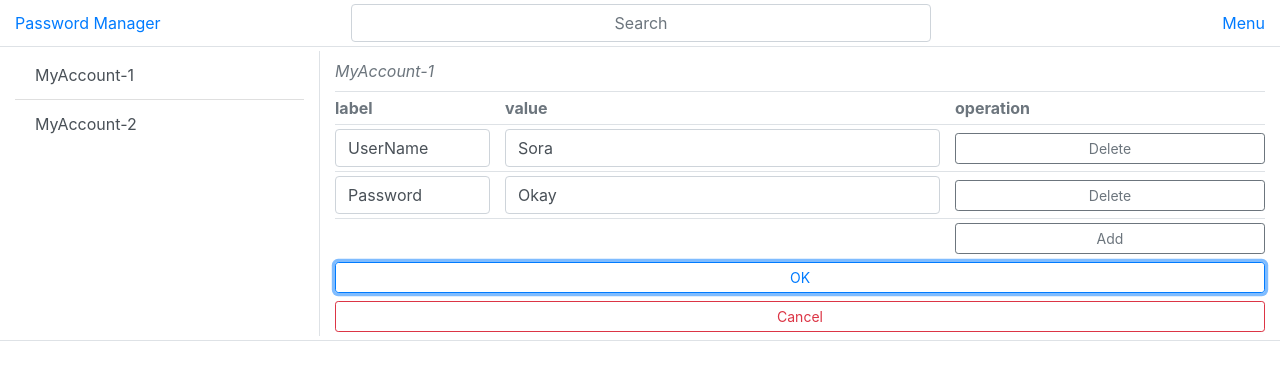
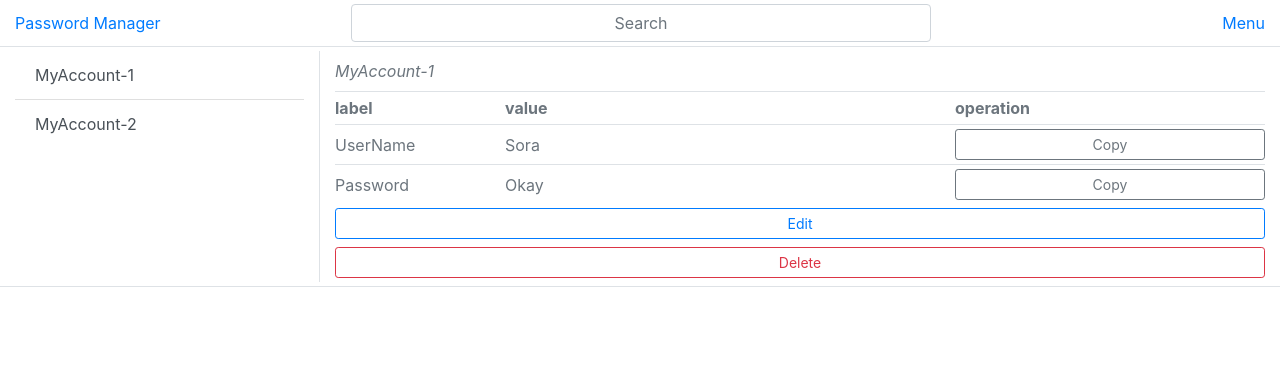
Before and after one commit to KuthorX/KeyBook, a React (Create React App) app: page / in a window 1280 px wide. Both pictures are taken after a click on the button "OK". Shown: the top 380 px of the page. Built offline with nearby package versions, Linux system fonts and the light colour scheme.

Commit message:
sketch EditDetail

```diff
--- a/src/App.js
+++ b/src/App.js
@@ -4,6 +4,7 @@ import Header from './Header';
 import Aside from './Aside';
 import Detail from './Detail';
 import EditDetail from './EditDetail';
+import { saveEditDetail } from './BackgroundTask';
 require('bootstrap');
 
 
@@ -42,9 +43,9 @@ function Content() {
       "name": data.name,
       "detailList": data.detailList.map(detail => {
         return {
-            "id": Math.random(),
-            "label": detail.label,
-            "value": detail.value,
+          "id": Math.random(),
+          "label": detail.label,
+          "value": detail.value,
         }
       })
     }
@@ -54,7 +55,8 @@ function Content() {
   //（虽然实际上不会影响到最终的 DOM 树，但还是很在意这一点，能不能只加载一次呢？）
   console.log(allData);
 
-  const [detailData, setDetailData] = useState(allData[0]);
+  const [savePreEditData, setSavePreEditData] = useState(JSON.parse(JSON.stringify(allData[0])));
+  const [detailData, setDetailData] = useState(JSON.parse(JSON.stringify(savePreEditData)));
   function handlePwItemClick(name) {
     // TODO: 这里需要判断
     // 1. 选择的元素是否已经是选中状态，如果是忽略，如果不是
@@ -68,7 +70,24 @@ function Content() {
     }
   }
 
-  function onEDAddClick() {
+  async function onEDOkClick(detailData) {
+    const saveResult = await saveEditDetail(detailData);
+    if (saveResult) {
+      setSavePreEditData(JSON.parse(JSON.stringify(detailData)));
+      setDetailData(detailData);
+      setEdit(false);
+    }
+  }
+  function onEDCancelClick() {
+    setEdit(false);
+    // 写到这里的时候，经过测试发现先前需要存一份 detailData 才行，也就是 deepcopy 一下
+    // 在 js 中，deepcopy 用 JSON 序列化方法是最快的
+    // 参考：https://stackoverflow.com/questions/39241046/deepcopy-in-react
+    // https://stackoverflow.com/questions/122102/what-is-the-most-efficient-way-to-deep-clone-an-object-in-javascript/5344074#5344074
+    setDetailData(savePreEditData);
+    console.log(savePreEditData);
+  }
+  function onEDItemAddClick() {
     const newDetailList = [...detailData.detailList, {
       "id": Math.random(),
       "label": "",
@@ -98,6 +117,12 @@ function Content() {
     }
     setDetailData(newDetailData);
   }
+  function onDetailEditClick() {
+    setEdit(true);
+  }
+  function onDetailDeleteClick() {
+
+  }
 
   // 是否为编辑态
   const [isEdit, setEdit] = useState(true);
@@ -105,13 +130,19 @@ function Content() {
   if (isEdit) {
     detail = <EditDetail
       detailData={detailData}
-      onAddClick={onEDAddClick}
+      onAddClick={onEDItemAddClick}
       onItemInputLabelChange={onEDItemInputLabelChange}
       onItemInputValueChange={onEDItemInputValueChange}
       onItemDeleteClick={onEDItemDeleteClick}
+      onOkClick={onEDOkClick}
+      onCancelClick={onEDCancelClick}
     />;
   } else {
-    detail = <Detail detailData={detailData} />;
+    detail = <Detail
+      detailData={detailData}
+      onEditClick={onDetailEditClick}
+      onDeleteClick={onDetailDeleteClick}
+    />;
   }
 
   return (
--- /dev/null
+++ b/src/BackgroundTask.js
@@ -0,0 +1,8 @@
+// TODO: 需要深入了解 async、await、Promise
+export function saveEditDetail() {
+    return new Promise(resolve => {
+        setTimeout(() => {
+            resolve(true);
+        }, 1000);
+    });
+}
--- a/src/Detail.js
+++ b/src/Detail.js
@@ -21,7 +21,7 @@ function DetailList(props) {
     const textArray = props.data;
 
     const DetailItems = textArray.map((dItem) =>
-        <DetailItem key={dItem.label}
+        <DetailItem key={dItem.id}
             label={dItem.label}
             value={dItem.value} />
     )
@@ -52,11 +52,19 @@ function DetailHeader(props) {
     )
 }
 
-function DetailFooter() {
+function DetailFooter(props) {
+    function onEditClick() {
+        props.onEditClick();
+    }
+
+    function onDeleteClick() {
+        props.onDeleteClick();
+    }
+
     return (
         <div>
-            <button type="button" class="btn btn-outline-primary btn-sm w-100 my-1">Edit</button>
-            <button type="button" class="btn btn-outline-danger btn-sm w-100 my-1">Delete</button>
+            <button type="button" class="btn btn-outline-primary btn-sm w-100 my-1" onClick={onEditClick}>Edit</button>
+            <button type="button" class="btn btn-outline-danger btn-sm w-100 my-1" onClick={onDeleteClick}>Delete</button>
         </div>
     )
 }
@@ -65,11 +73,22 @@ function Detail(props) {
     const detailData = props.detailData;
     let detail;
 
+    function onEditClick() {
+        props.onEditClick();
+    }
+
+    function onDeleteClick() {
+        props.onDeleteClick();
+    }
+
     if (detailData) {
         detail = <div>
             <DetailHeader name={detailData.name} />
             <DetailList data={detailData.detailList} />
-            <DetailFooter />
+            <DetailFooter
+                onEditClick={onEditClick}
+                onDeleteClick={onDeleteClick}
+            />
         </div>;
     } else {
         detail = <div class="text-center">
--- a/src/EditDetail.js
+++ b/src/EditDetail.js
@@ -11,13 +11,13 @@ function EditDetailItem(props) {
     function onLabelChange(event) {
         let value = event.target.value;
         setLabel(value);
-        // props.onLabelChange(value, props.index);
+        props.onLabelChange(value, props.index);
     }
 
     function onValueChange(event) {
         let value = event.target.value;
         setValue(value);
-        // props.onValueChange(value, props.index);
+        props.onValueChange(value, props.index);
     }
 
     function onDeleteClick(event) {
@@ -111,17 +111,26 @@ function DetailHeader(props) {
     )
 }
 
-function DetailFooter() {
+function DetailFooter(props) {
+
+    function onOkClick() {
+        props.onOkClick();
+    }
+
+    function onCancelClick() {
+        props.onCancelClick();
+    }
+
     return (
         <div>
-            <button type="button" class="btn btn-outline-primary btn-sm w-100 my-1">OK</button>
-            <button type="button" class="btn btn-outline-danger btn-sm w-100 my-1">Cancel</button>
+            <button type="button" class="btn btn-outline-primary btn-sm w-100 my-1" onClick={onOkClick}>OK</button>
+            <button type="button" class="btn btn-outline-danger btn-sm w-100 my-1" onClick={onCancelClick}>Cancel</button>
         </div>
     )
 }
 
 function EditDetail(props) {
-    const detailData = props.detailData;
+    let detailData = props.detailData;
     let detail;
 
     function onAddClick() {
@@ -129,15 +138,25 @@ function EditDetail(props) {
     }
 
     function onItemInputLabelChange(value, index) {
-        props.onItemInputLabelChange(value, index);
+        // props.onItemInputLabelChange(value, index);
+        detailData.detailList[index].label = value;
     }
 
     function onItemInputValueChange(value, index) {
-        props.onItemInputValueChange(value, index);
+        // props.onItemInputValueChange(value, index);
+        detailData.detailList[index].value = value;
     }
 
     function onItemDeleteClick(index) {
         props.onItemDeleteClick(index);
+    }
+
+    function onOkClick() {
+        props.onOkClick(detailData);
+    }
+
+    function onCancelClick() {
+        props.onCancelClick();
     }
 
     if (detailData) {
@@ -150,7 +169,10 @@ function EditDetail(props) {
                 onItemInputValueChange={onItemInputValueChange}
                 onItemDeleteClick={onItemDeleteClick}
             />
-            <DetailFooter />
+            <DetailFooter
+                onOkClick={onOkClick}
+                onCancelClick={onCancelClick}
+            />
         </div>;
     } else {
         detail = <div class="text-center">
```
